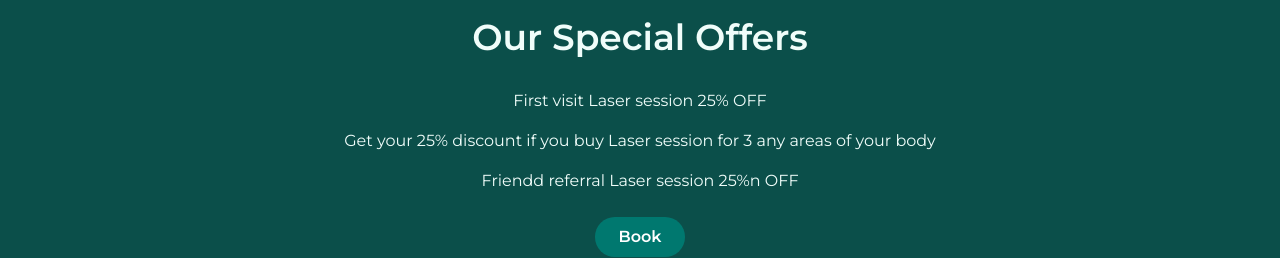
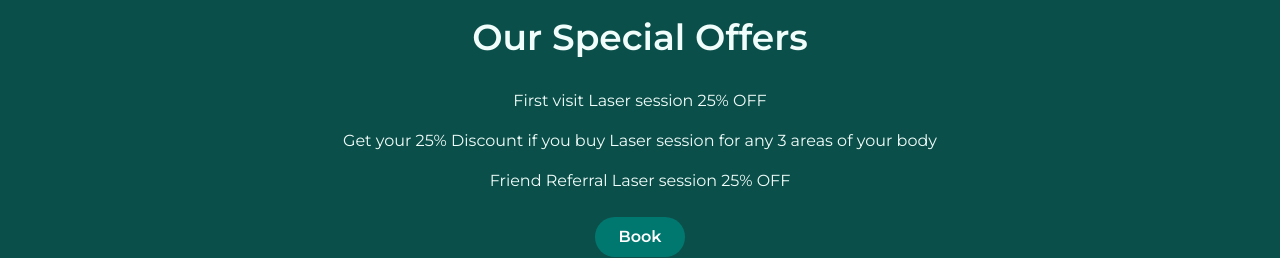
Before and after one commit to 7linso/laser-and-beauty, a Next.js app: page / in a window 1280 px wide. Shown: the part 2100-2358 px from the top of the page. Built offline with nearby package versions, Linux system fonts and the light colour scheme.

Commit message:
Update page.tsx

```diff
--- a/src/app/page.tsx
+++ b/src/app/page.tsx
@@ -131,10 +131,10 @@ export default function HomePage() {
             First visit Laser session 25% OFF
           </p>
           <p className="text-teal-50 p-2">
-            Get your 25% discount if you buy Laser session for 3 any areas of your body
+            Get your 25% Discount if you buy Laser session for any 3 areas of your body
           </p>
           <p className="text-teal-50 mb-4 p-2">
-            Friendd referral Laser session 25%n OFF
+            Friend Referral Laser session 25% OFF
           </p>
           <Button buttonText="Book" />
         </AnimatedElement>
```
